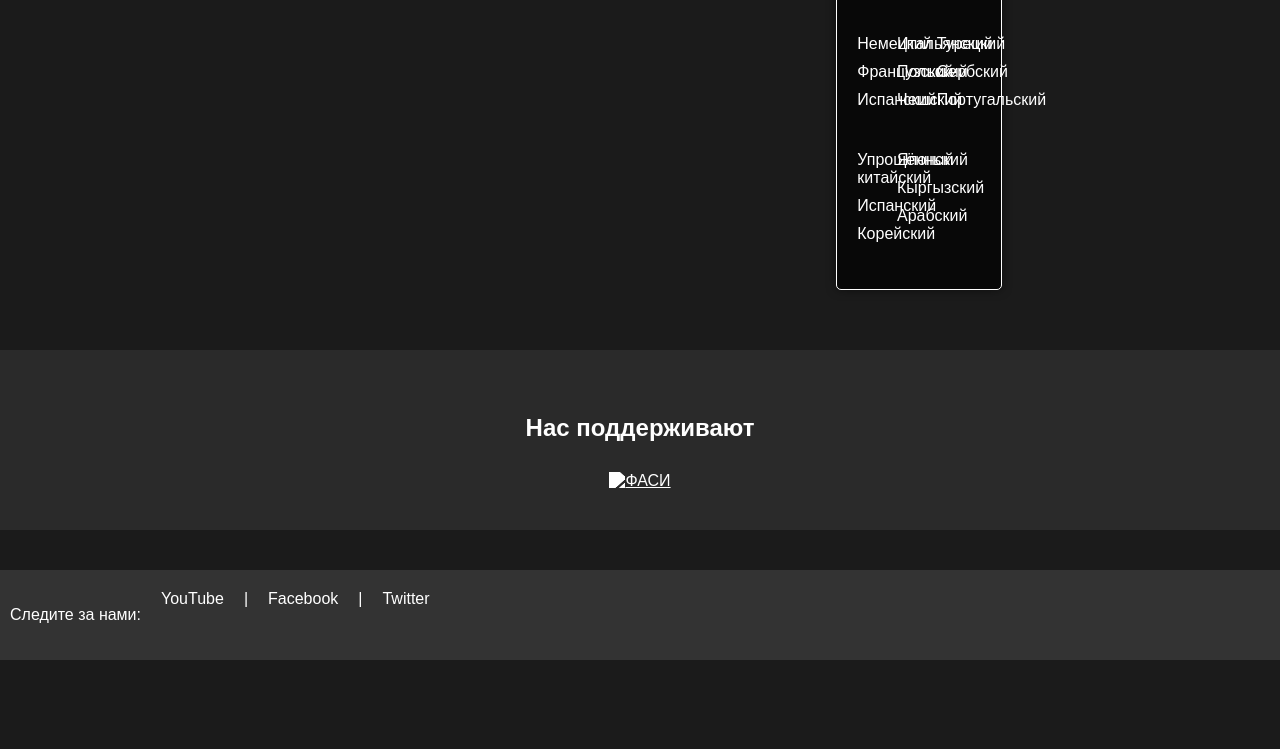
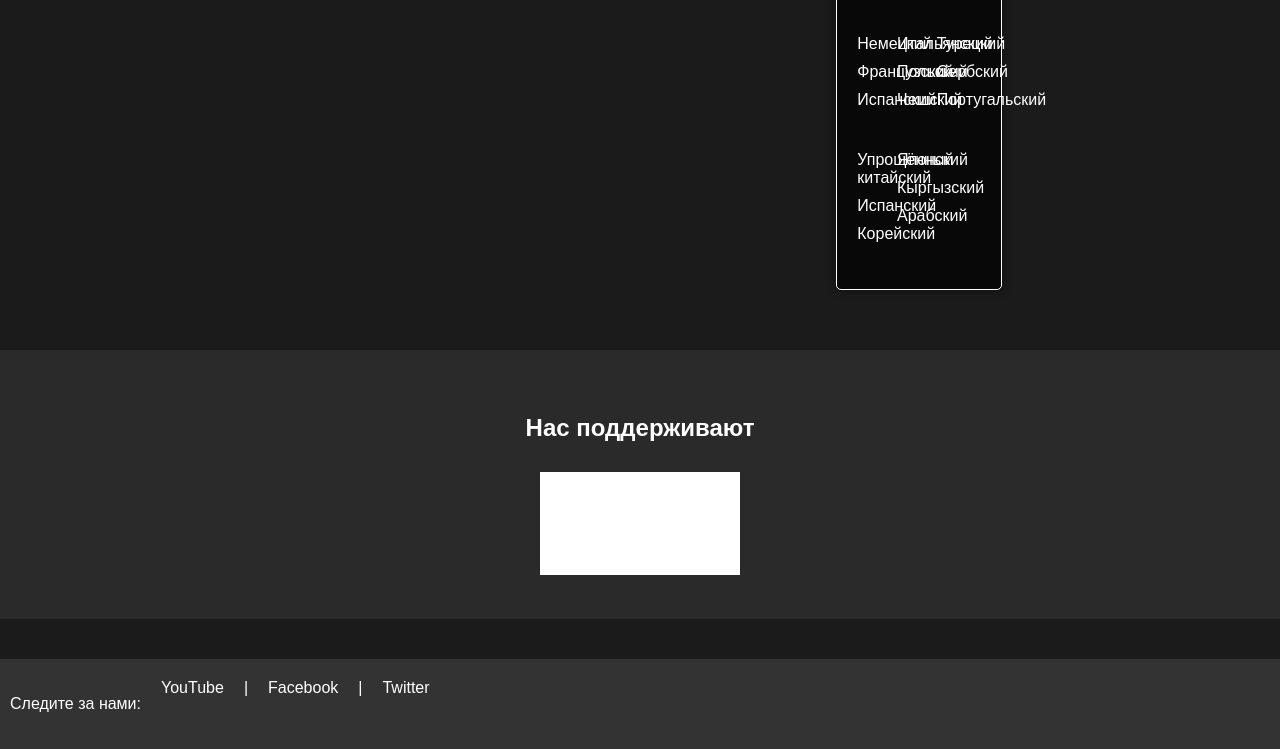
Before and after one commit to NuradilMukambet/stalgorod-website, a website with bundled scripts: page index.html in a window 1280 px wide. Shown: the part 2932-3681 px from the top of the page. Before the commit the page ends 3592 px from the top, so only its background shows below. Built offline with nearby package versions, Linux system fonts and the light colour scheme; files whose address does not match are found by name.

Commit message:
Заменил локальный путь images.png на GitHub URL

```diff
--- a/index.html
+++ b/index.html
@@ -244,7 +244,7 @@
         <h3>Нас поддерживают</h3>
         <div class="support-logos">
             <a href="https://fasie.ru" target="_blank">
-                <img src="images.png" alt="ФАСИ" class="support-logo">
+                <img src="img/images.png" alt="ФАСИ" class="support-logo">
             </a>
         </div>
     </div>
```
